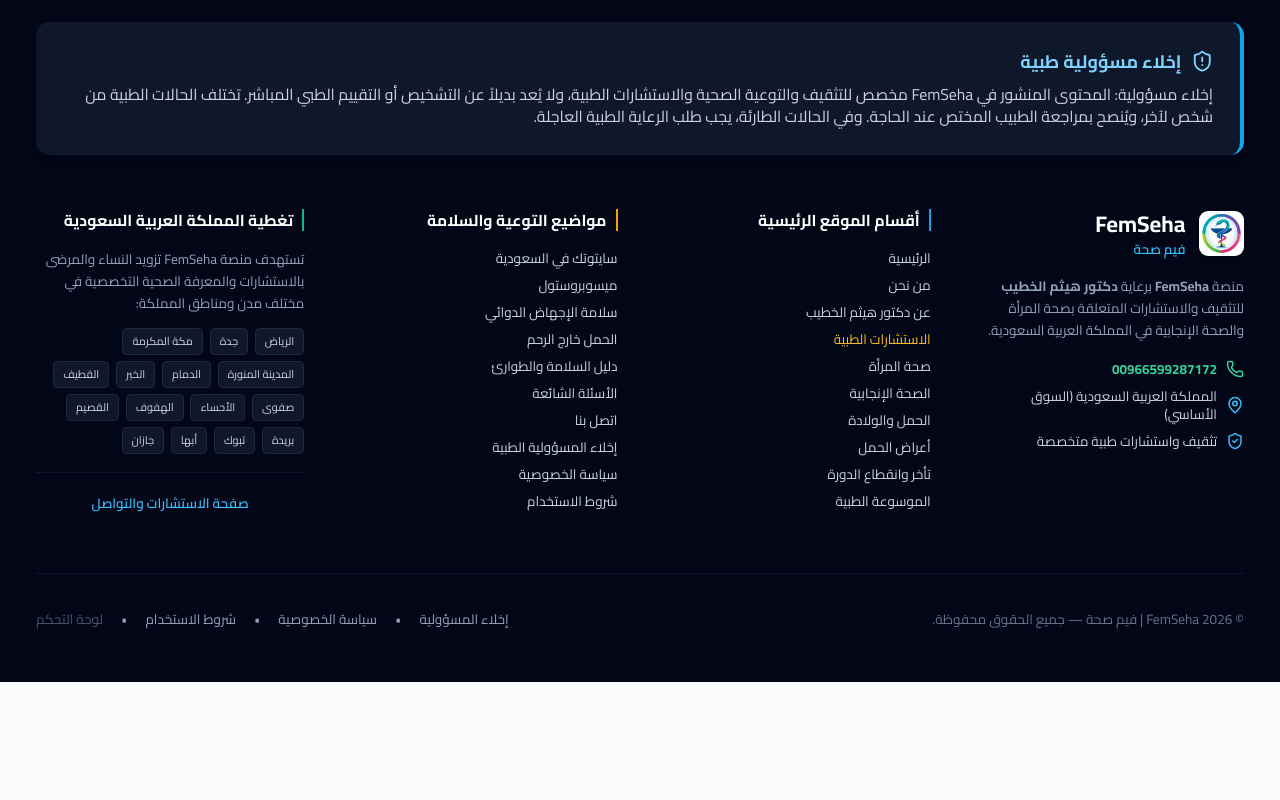
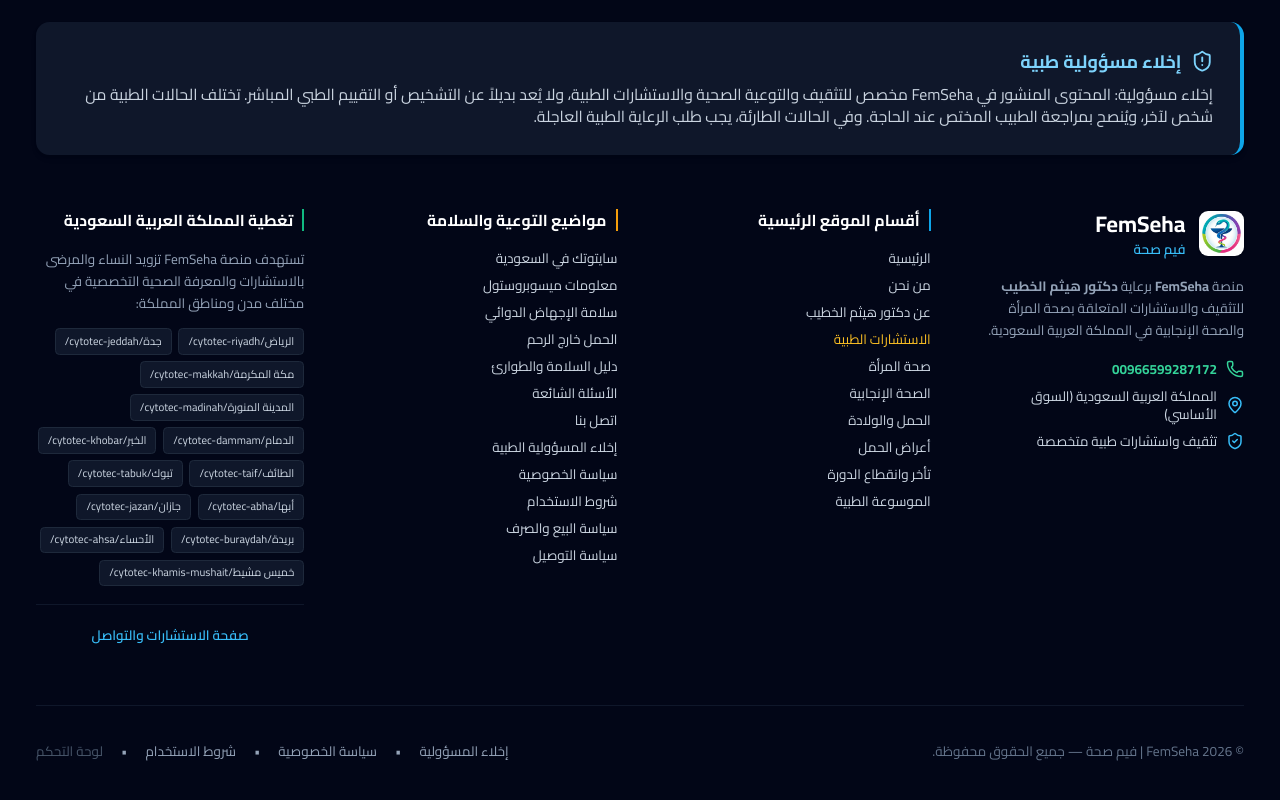
Before and after one commit to femseha/femseha, a React (Vite) app: page / in a window 1280 px wide. Shown: the part 5402-6202 px from the top of the page. Before the commit the page ends 6084 px from the top, so only its background shows below. Built offline with nearby package versions, Linux system fonts and the light colour scheme.

Commit message:
feat: wire clustered SEO routes and local navigation

```diff
--- a/src/App.tsx
+++ b/src/App.tsx
@@ -22,6 +22,7 @@
 import DisclaimerPage from './pages/DisclaimerPage';
 import AdminPage from './pages/AdminPage';
 import NotFoundPage from './pages/NotFoundPage';
+import ClusterPage from './pages/ClusterPage';
 
 function ScrollToTop() {
   const { pathname } = useLocation();
@@ -46,8 +47,8 @@
   { name: 'الحمل والولادة', href: '/articles/pregnancy-danger-signs-emergency' },
   { name: 'أعراض الحمل', href: '/articles/early-pregnancy-symptoms-guide' },
   { name: 'تأخر وانقطاع الدورة', href: '/articles/delayed-period-causes-besides-pregnancy' },
-  { name: 'سايتوتك في السعودية', href: `/articles/${SAUDI_CYTOTEC_PILLAR}` },
-  { name: 'ميسوبروستول', href: '/articles/cytotec-gulf-kuwait-bahrain-uae-protocols' },
+  { name: 'سايتوتك في السعودية', href: '/cytotec-saudi-arabia/' },
+  { name: 'معلومات ميسوبروستول', href: '/misoprostol/' },
   { name: 'سلامة الإجهاض الدوائي', href: '/articles/danger-signs-after-medical-abortion-saudi' },
   { name: 'الحمل خارج الرحم', href: '/articles/ectopic-pregnancy-symptoms-and-dangers' },
   { name: 'دليل السلامة والطوارئ', href: '/articles/pregnancy-danger-signs-emergency' },
@@ -68,21 +69,22 @@
 ];
 
 const FOOTER_TOPIC_LINKS = [
-  { label: 'سايتوتك في السعودية', href: `/articles/${SAUDI_CYTOTEC_PILLAR}` },
-  { label: 'ميسوبروستول', href: '/articles/cytotec-gulf-kuwait-bahrain-uae-protocols' },
+  { label: 'سايتوتك في السعودية', href: '/cytotec-saudi-arabia/' },
+  { label: 'معلومات ميسوبروستول', href: '/misoprostol/' },
   { label: 'سلامة الإجهاض الدوائي', href: '/articles/danger-signs-after-medical-abortion-saudi' },
   { label: 'الحمل خارج الرحم', href: '/articles/ectopic-pregnancy-symptoms-and-dangers' },
   { label: 'دليل السلامة والطوارئ', href: '/articles/pregnancy-danger-signs-emergency' },
   { label: 'الأسئلة الشائعة', href: '/articles' },
   { label: 'اتصل بنا', href: '/consultation' },
   { label: 'إخلاء المسؤولية الطبية', href: '/medical-disclaimer' },
-  { label: 'سياسة الخصوصية', href: '/medical-disclaimer' },
-  { label: 'شروط الاستخدام', href: '/medical-disclaimer' },
+  { label: 'سياسة الخصوصية', href: '/privacy/' },
+  { label: 'شروط الاستخدام', href: '/terms/' },
+  { label: 'سياسة البيع والصرف', href: '/sales-policy/' },
+  { label: 'سياسة التوصيل', href: '/delivery-policy/' },
 ];
 
 const CITIES = [
-  'الرياض', 'جدة', 'مكة المكرمة', 'المدينة المنورة', 'الدمام', 'الخبر',
-  'القطيف', 'صفوى', 'الأحساء', 'الهفوف', 'القصيم', 'بريدة', 'تبوك', 'أبها', 'جازان',
+  ['الرياض','/cytotec-riyadh/'],['جدة','/cytotec-jeddah/'],['مكة المكرمة','/cytotec-makkah/'],['المدينة المنورة','/cytotec-madinah/'],['الدمام','/cytotec-dammam/'],['الخبر','/cytotec-khobar/'],['الطائف','/cytotec-taif/'],['تبوك','/cytotec-tabuk/'],['أبها','/cytotec-abha/'],['جازان','/cytotec-jazan/'],['بريدة','/cytotec-buraydah/'],['الأحساء','/cytotec-ahsa/'],['خميس مشيط','/cytotec-khamis-mushait/']
 ];
 
 export function App() {
@@ -146,6 +148,32 @@
           <Route path="/" element={<HomePage />} />
           <Route path="/articles" element={<ArticlesPage />} />
           <Route path="/articles/:slug" element={<ArticleRoute />} />
+          <Route path="/cytotec-saudi-arabia/" element={<ClusterPage />} />
+          <Route path="/misoprostol/" element={<ClusterPage />} />
+          <Route path="/products/" element={<ClusterPage />} />
+          <Route path="/order/" element={<ClusterPage />} />
+          <Route path="/delivery/" element={<ClusterPage />} />
+          <Route path="/pharmacies/" element={<ClusterPage />} />
+          <Route path="/cytotec-uae/" element={<ClusterPage />} />
+          <Route path="/cytotec-kuwait/" element={<ClusterPage />} />
+          <Route path="/cytotec-bahrain/" element={<ClusterPage />} />
+          <Route path="/cytotec-riyadh/" element={<ClusterPage />} />
+          <Route path="/cytotec-jeddah/" element={<ClusterPage />} />
+          <Route path="/cytotec-makkah/" element={<ClusterPage />} />
+          <Route path="/cytotec-madinah/" element={<ClusterPage />} />
+          <Route path="/cytotec-dammam/" element={<ClusterPage />} />
+          <Route path="/cytotec-khobar/" element={<ClusterPage />} />
+          <Route path="/cytotec-taif/" element={<ClusterPage />} />
+          <Route path="/cytotec-tabuk/" element={<ClusterPage />} />
+          <Route path="/cytotec-abha/" element={<ClusterPage />} />
+          <Route path="/cytotec-jazan/" element={<ClusterPage />} />
+          <Route path="/cytotec-buraydah/" element={<ClusterPage />} />
+          <Route path="/cytotec-ahsa/" element={<ClusterPage />} />
+          <Route path="/cytotec-khamis-mushait/" element={<ClusterPage />} />
+          <Route path="/privacy/" element={<ClusterPage />} />
+          <Route path="/terms/" element={<ClusterPage />} />
+          <Route path="/sales-policy/" element={<ClusterPage />} />
+          <Route path="/delivery-policy/" element={<ClusterPage />} />
           <Route path="/doctor" element={<DoctorPage />} />
           <Route path="/consultation" element={<ConsultationPage />} />
           <Route path="/medical-disclaimer" element={<DisclaimerPage />} />
```
